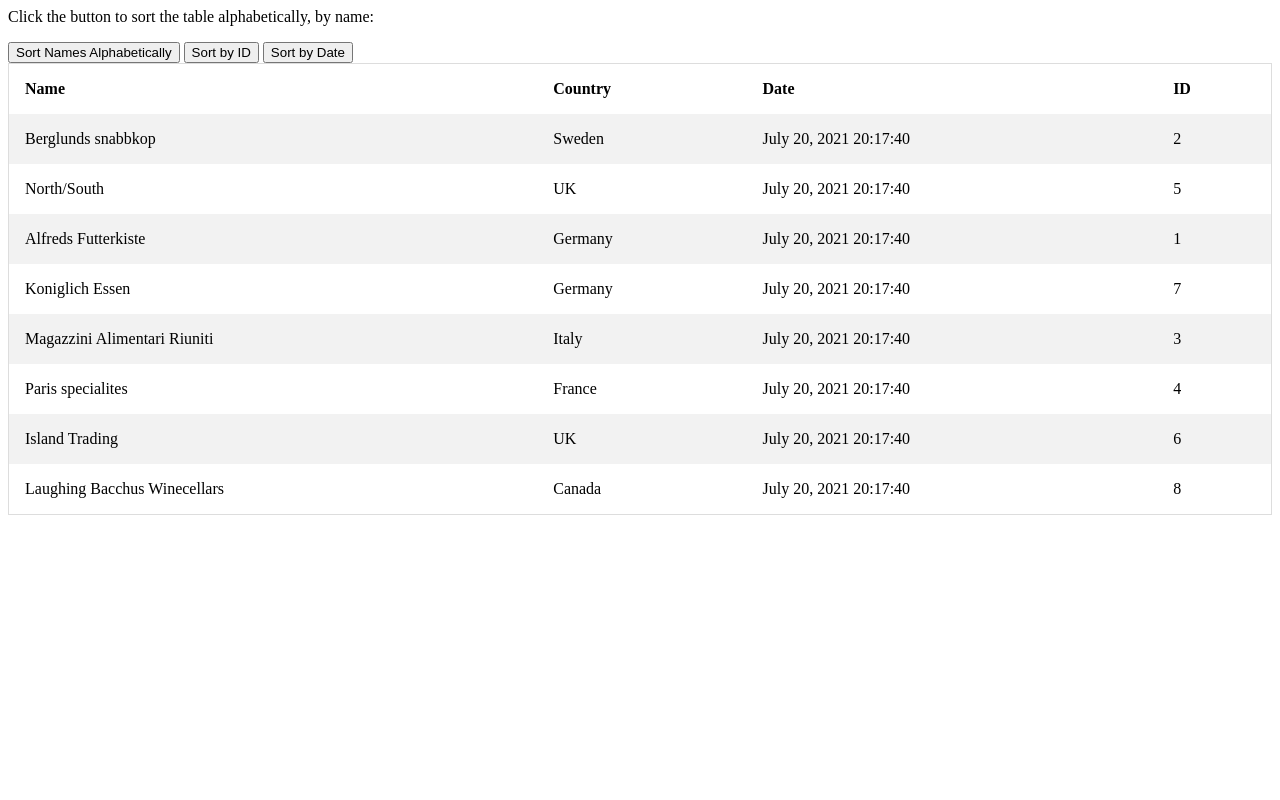
After one commit to KenKenCode/TakeNoteOnline, a PHP site: page /sortTable.php in a window 1280 px wide. The commit adds this page. Run offline with PHP 8.4, Linux system fonts and the light colour scheme.

Commit message:
March 28, 2023

```diff
--- a/selectNote.php
+++ b/selectNote.php
@@ -22,7 +22,7 @@ if (isset($_POST["note_id"])) {
                  <p style="text-align: center;">'.$row["noteTitle"].'</p>
 			  <!--Make note title unique in sql database-->
 			  <tr>
-                 <form id="currentNoteEdit">
+                   <form id="currentNoteEdit">
                    <td width="70%"><input type="text" value="'.$row["notes"].'" style="width: 90%;"></td>
                    </form>
 			  </tr>
--- /dev/null
+++ b/sortTable.php
@@ -0,0 +1,202 @@
+<?php
+
+?>
+
+<html>
+<head>
+<title>Sort a HTML Table Alphabetically</title>
+<style>
+table {
+  border-spacing: 0;
+  width: 100%;
+  border: 1px solid #ddd;
+}
+
+th, td {
+  text-align: left;
+  padding: 16px;
+}
+
+tr:nth-child(even) {
+  background-color: #f2f2f2
+}
+</style>
+</head>
+<body>
+
+<p>Click the button to sort the table alphabetically, by name:</p>
+<button onclick="sortTable()">Sort Names Alphabetically</button>
+<button onclick="sortTableByID()">Sort by ID</button>
+<button onclick="sortTableByDate()">Sort by Date</button>
+<table id="myTable">
+  <tr>
+    <th>Name</th>
+    <th>Country</th>
+    <th>Date</th>
+    <th>ID</th>
+  </tr>
+  <tr>
+    <td>Berglunds snabbkop</td>
+    <td>Sweden</td>
+    <td>July 20, 2021 20:17:40</td>
+    <td>2</td>
+  </tr>
+  <tr>
+    <td>North/South</td>
+    <td>UK</td>
+    <td>July 20, 2021 20:17:40</td>
+    <td>5</td>
+  </tr>
+  <tr>
+    <td>Alfreds Futterkiste</td>
+    <td>Germany</td>
+    <td>July 20, 2021 20:17:40</td>
+    <td>1</td>
+  </tr>
+  <tr>
+    <td>Koniglich Essen</td>
+    <td>Germany</td>
+    <td>July 20, 2021 20:17:40</td>
+    <td>7</td>
+  </tr>
+  <tr>
+    <td>Magazzini Alimentari Riuniti</td>
+    <td>Italy</td>
+    <td>July 20, 2021 20:17:40</td>
+    <td>3</td>
+  </tr>
+  <tr>
+    <td>Paris specialites</td>
+    <td>France</td>
+    <td>July 20, 2021 20:17:40</td>
+    <td>4</td>
+  </tr>
+  <tr>
+    <td>Island Trading</td>
+    <td>UK</td>
+    <td>July 20, 2021 20:17:40</td>
+    <td>6</td>
+  </tr>
+  <tr>
+    <td>Laughing Bacchus Winecellars</td>
+    <td>Canada</td>
+    <td>July 20, 2021 20:17:40</td>
+    <td>8</td>
+  </tr>
+</table>
+
+<script>
+
+//Alphabetically by name
+function sortTable() {
+  var table, rows, switching, i, x, y, shouldSwitch;
+  table = document.getElementById("myTable");
+  switching = true;
+  /*Make a loop that will continue until
+  no switching has been done:*/
+  while (switching) {
+    //start by saying: no switching is done:
+    switching = false;
+    rows = table.rows;
+    /*Loop through all table rows (except the
+    first, which contains table headers):*/
+    for (i = 1; i < (rows.length - 1); i++) {
+      //start by saying there should be no switching:
+      shouldSwitch = false;
+      /*Get the two elements you want to compare,
+      one from current row and one from the next:*/
+      x = rows[i].getElementsByTagName("TD")[0];
+      y = rows[i + 1].getElementsByTagName("TD")[0];
+      //check if the two rows should switch place:
+      if (x.innerHTML.toLowerCase() > y.innerHTML.toLowerCase()) {
+        //if so, mark as a switch and break the loop:
+        shouldSwitch = true;
+        break;
+      }
+
+
+    }
+    if (shouldSwitch) {
+      /*If a switch has been marked, make the switch
+      and mark that a switch has been done:*/
+      rows[i].parentNode.insertBefore(rows[i + 1], rows[i]); //inserts the greater value before the lesser value
+      switching = true; // continues to 'switching' while loop
+    }
+  }
+}
+
+//Numerically ascending by ID
+function sortTableByID() {
+    var table, rows, switching, i, x, y, shouldSwitch;
+  table = document.getElementById("myTable");
+  switching = true;
+  /*Make a loop that will continue until
+  no switching has been done:*/
+  while (switching) {
+    //start by saying: no switching is done:
+    switching = false;
+    rows = table.rows;
+    /*Loop through all table rows (except the
+    first, which contains table headers):*/
+    for (i = 1; i < (rows.length - 1); i++) {
+      //start by saying there should be no switching:
+      shouldSwitch = false;
+      /*Get the two elements you want to compare,
+      one from current row and one from the next:*/
+      x = rows[i].getElementsByTagName("TD")[3];
+      y = rows[i + 1].getElementsByTagName("TD")[3];
+      //check if the two rows should switch place:
+      if (Number(x.innerHTML) > Number(y.innerHTML)) {
+        //if so, mark as a switch and break the loop:
+        shouldSwitch = true;
+        break;
+      }
+    }
+    if (shouldSwitch) {
+      /*If a switch has been marked, make the switch
+      and mark that a switch has been done:*/
+      rows[i].parentNode.insertBefore(rows[i + 1], rows[i]);
+      switching = true;
+    }
+  }
+}
+
+function sortTableByDate() {
+    var table, rows, switching, i, x, y, shouldSwitch;
+  table = document.getElementById("myTable");
+  switching = true;
+  /*Make a loop that will continue until
+  no switching has been done:*/
+  while (switching) {
+    //start by saying: no switching is done:
+    switching = false;
+    rows = [new Date(table.rows)];
+    console.log(rows);
+    /*Loop through all table rows (except the
+    first, which contains table headers):*/
+    for (i = 1; i < (rows.length - 1); i++) {
+      //start by saying there should be no switching:
+      shouldSwitch = false;
+      /*Get the two elements you want to compare,
+      one from current row and one from the next:*/
+      x = rows[i].getElementsByTagName("TD")[2];
+      y = rows[i + 1].getElementsByTagName("TD")[2];
+      //check if the two rows should switch place:
+        if (x.innerHTML.toLowerCase() > y.innerHTML.toLowerCase()) {
+        //if so, mark as a switch and break the loop:
+        shouldSwitch = true;
+        break;
+      }
+    }
+    if (shouldSwitch) {
+      /*If a switch has been marked, make the switch
+      and mark that a switch has been done:*/
+      rows[i].parentNode.insertBefore(rows[i + 1], rows[i]);
+      switching = true;
+    }
+  }
+}
+</script>
+
+</body>
+</html>
```
Also changed, not shown: NotebooksPage2.php (+60 -45 lines), NotebooksPage2Script.js (+12 -8 lines), email.php (added, +14 -0 lines), sample for infinityfree web hosting/infinitedata.sql (added, +39 -0 lines), sample for infinityfree web hosting/infinitesample.php (added, +41 -0 lines), tryOCRwithJS.html (deleted, +0 -48 lines), searchNote.php (added).
